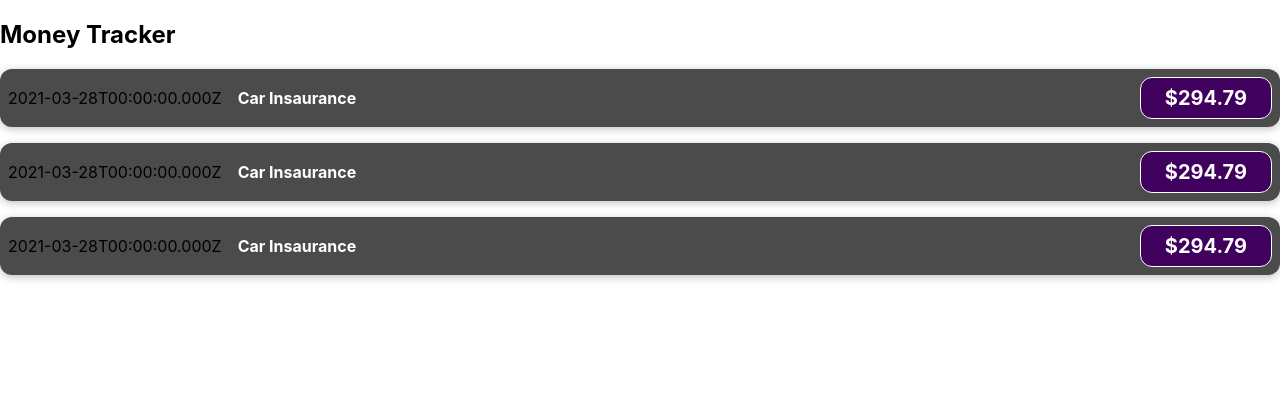
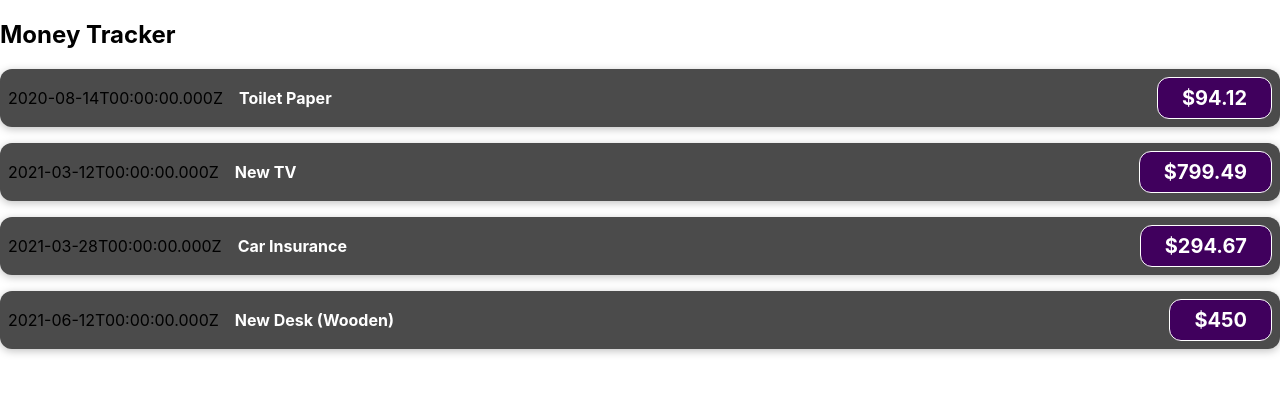
Before and after one commit to priyanka14june/Expense-Tracker, a React (Create React App) app: page / in a window 1280 px wide. Shown: the top 394 px of the page. Built offline with nearby package versions, Linux system fonts and the light colour scheme.

Commit message:
props concept

```diff
--- a/src/App.js
+++ b/src/App.js
@@ -3,14 +3,53 @@
 import ExpenseItem from "./components/ExpenseItem";
 
 /* <ExpenseItem /> can be written as <ExpenseItem> </ExpenseItem> and every componenet should be imported to app.js as its the main componenet to show up on page */
+/* new Date() is the JS function to fect date. new Date(2021, 2, 28) is the date set with initaial date as 2021 as year,  month as march(02--because month starts from 0(jan) and date as 28th)*/
+const expenses = [
+  {
+    id: "e1",
+    title: "Toilet Paper",
+    amount: 94.12,
+    date: new Date(2020, 7, 14),
+  },
+  { id: "e2", title: "New TV", amount: 799.49, date: new Date(2021, 2, 12) },
+  {
+    id: "e3",
+    title: "Car Insurance",
+    amount: 294.67,
+    date: new Date(2021, 2, 28),
+  },
+  {
+    id: "e4",
+    title: "New Desk (Wooden)",
+    amount: 450,
+    date: new Date(2021, 5, 12),
+  },
+];
 
 function App() {
   return (
     <div>
       <h2>Money Tracker</h2>
-      <ExpenseItem />
-      <ExpenseItem />
-      <ExpenseItem />
+      <ExpenseItem
+        title={expenses[0].title}
+        amount={expenses[0].amount}
+        date={expenses[0].date}
+      />
+      <ExpenseItem
+        title={expenses[1].title}
+        amount={expenses[1].amount}
+        date={expenses[1].date}
+      />
+      <ExpenseItem
+        title={expenses[2].title}
+        amount={expenses[2].amount}
+        date={expenses[2].date}
+      />
+      <ExpenseItem
+        title={expenses[3].title}
+        amount={expenses[3].amount}
+        date={expenses[3].date}
+      />
     </div>
   );
 }
--- a/src/components/ExpenseItem.js
+++ b/src/components/ExpenseItem.js
@@ -1,19 +1,16 @@
 import React from "react";
 import "./ExpenseItem.css";
 
-function ExpenseItem() {
+function ExpenseItem(props) {
   /* new Date() is the JS function to fect date. new Date(2021, 2, 28) is the date set with initaial date as 2021 as year,  month as march(02--because month starts from 0(jan) and date as 28th)*/
   /* Naming convection of variable name starts with small letters and then capital letter as expenseDate */
-  const expenseDate = new Date(2021, 2, 28);
-  const expenseTitle = "Car Insaurance";
-  const expenseAmount = 294.79;
 
   return (
     /* you must have only 1 root element per return statement */
     <div className="expense-item">
-      <div>{expenseDate.toISOString()}</div>
-      <h2 className="expense-item__description">{expenseTitle}</h2>
-      <div className="expense-item__price">${expenseAmount}</div>
+      <div>{props.date.toISOString()}</div>
+      <h2 className="expense-item__description">{props.title}</h2>
+      <div className="expense-item__price">${props.amount}</div>
     </div>
   );
 }
```
